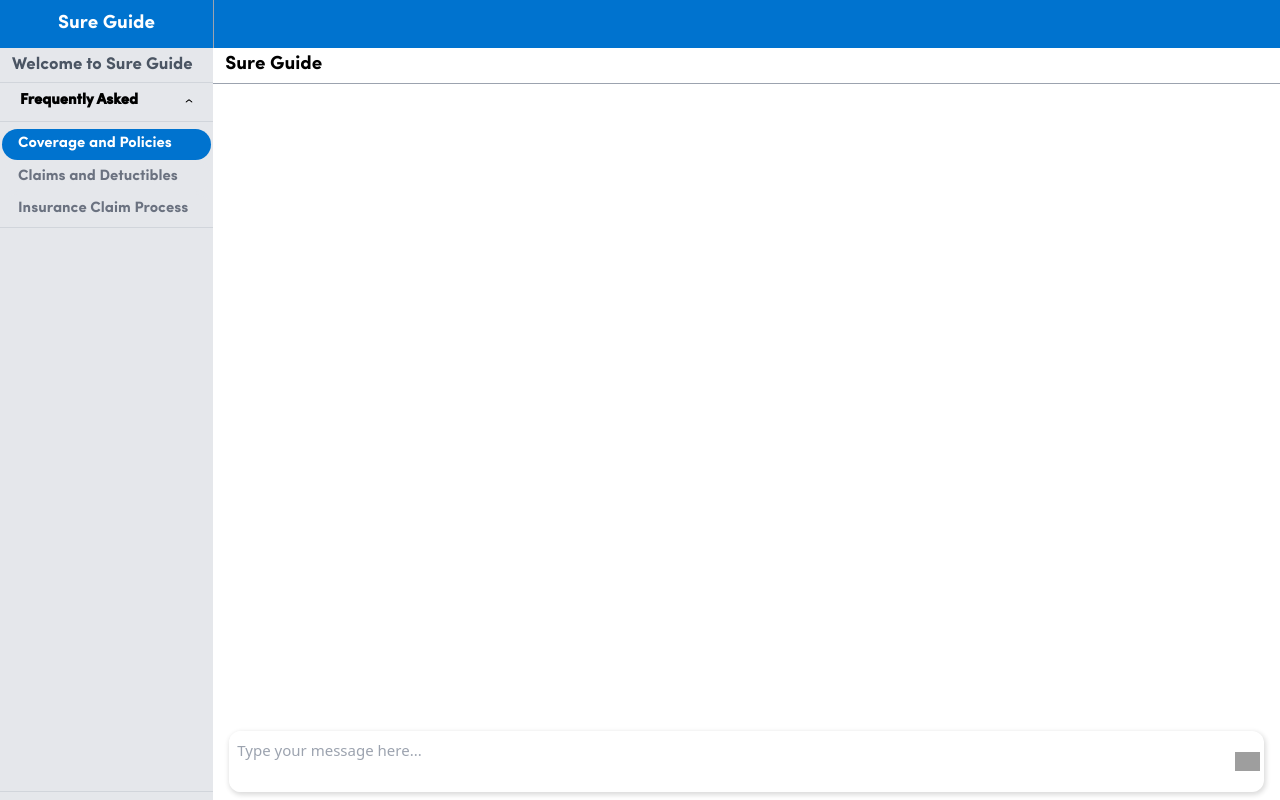
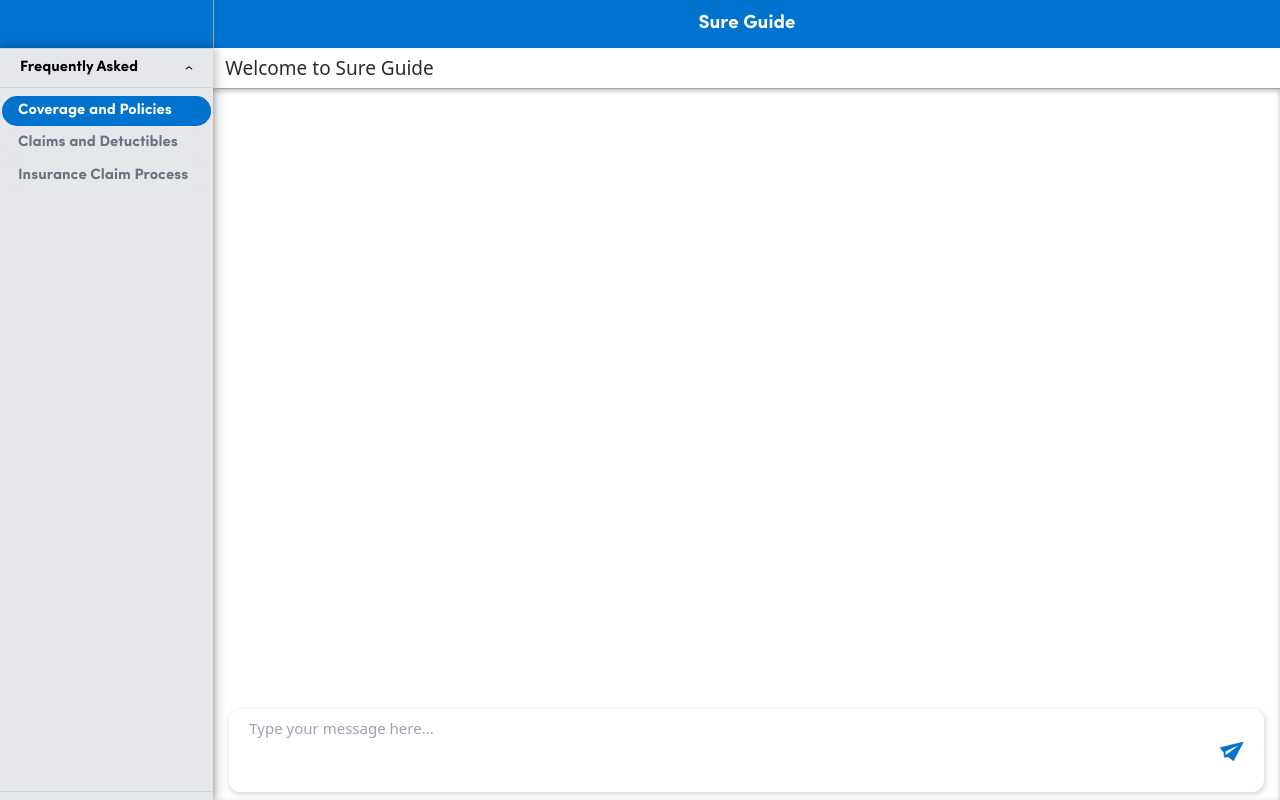
Before and after one commit to Stuka-Labs/SureguideFrontEnd, a Next.js app: page / in a window 1280 px wide. Built offline with nearby package versions, Linux system fonts and the light colour scheme; grey boxes are pictures that could not be loaded; a web font is replaced by a local one.

Commit message:
ui changes has been done

```diff
--- a/src/components/chatBox/Chatbox.css
+++ b/src/components/chatBox/Chatbox.css
@@ -1,5 +1,6 @@
 .loading {
-    margin-left: 1.1rem;
+    text-align: center;
+    margin-bottom: 20px;
   }
 
   .loading__dot {
@@ -7,7 +8,7 @@
     background-color: grey;
     display: inline-block;
     height: 10px;
-    margin: 10px;
+    margin: 4px;
     width: 10px;
     border-radius: 50%;
   }
--- a/src/components/chatBox/Chatbox.js
+++ b/src/components/chatBox/Chatbox.js
@@ -7,6 +7,9 @@ import videoCall from '../../../public/videocall.png'
 import voiceCall from '../../../public/call.png'
 import bot from '../../../public/bot.png'
 import "./Chatbox.css"
+import UserImg from "../../../public/user.png"
+
+const FetchUrl="http://34.204.8.155:8000/generate-response"
 
 export default function ChatBox()
 {
@@ -35,9 +38,9 @@ export default function ChatBox()
             {
                 doc: false,
                 staticData: {
-                    owner: 'John',
-                    sender: 'John',
-                    senderAvatar: 'https://i.pravatar.cc/150?img=56',
+                    owner: 'User',
+                    sender: 'User',
+                    senderAvatar: UserImg,
                     message: newMessage,
                     isOnline: true,
                 },
@@ -59,7 +62,7 @@ export default function ChatBox()
             redirect: 'follow'
         };
 
-        fetch(" http://34.204.8.155:8000/generate-response", requestOptions)
+        fetch(FetchUrl, requestOptions)
             .then(response => response.text())
             .then(result =>
             {
@@ -68,8 +71,8 @@ export default function ChatBox()
                     {
                         doc: false,
                         staticData: {
-                            owner: 'Jane',
-                            sender: 'Jane',
+                            owner: 'Zaid',
+                            sender: 'Zaid',
                             senderAvatar: bot,
                             message: JSON.parse(result).response,
                             isOnline: true,
@@ -87,15 +90,15 @@ export default function ChatBox()
 
     return (
         <>
-            <div className='h-[35px] flex justify-between items-center px-3 '>
-                <div className='text-[14px] font-sofia lg:text-[16px] xl:text-[19px] 2xl:text-[22px]'> Sure Guide</div>
+            <div className='h-[40px] flex justify-between items-center px-3 '>
+                <div className='text-[14px] lg:text-[16px] xl:text-[19px] 2xl:text-[22px] text-[#000000d4]'> Welcome to Sure Guide</div>
                 {/* <div className='flex   gap-2'>
                     <Image height={15} width={15} src={videoCall} />
                     <Image height={15} width={15} src={voiceCall} />
                 </div> */}
             </div>
 
-            <div className='border-t border-gray-400 h-[calc(100vh-(35px+48px))] flex flex-col justify-between'>
+            <div className='border-t border-gray-400 h-[calc(100vh-(40px+48px))] flex flex-col justify-between shadow-[inset_0px_2px_5px_0px_#00000040]'>
                 <div ref={messagesContainerRef} className='h-[calc(100%-(93px))] overflow-y-auto relative' >
                     {messages.map((message, index) => (
                         <MessageItem key={index} doc={message.doc} staticData={message.staticData} />
--- a/src/components/header/Header.js
+++ b/src/components/header/Header.js
@@ -36,8 +36,9 @@ function Header()
 
         </div>:
         <div className=' h-12 flex'>
-        <div className='w-[17.45%] flex items-center justify-center border-r-[.1px] border-gray-400 bg-[#0073cf] h-full text-white text-[14px] lg:text-[16px] xl:text-[19px] 2xl:text-[22px] font-medium font-sofia text-center'> Sure Guide</div>
+        <div className='w-[17.45%] flex items-center justify-center border-r-[.1px] border-gray-400 bg-[#0073cf] h-full text-white text-[14px] lg:text-[16px] xl:text-[19px] 2xl:text-[22px] font-medium font-sofia text-center'></div>
         <div className='flex items-center justify-center w-[87%] h-full bg-[#0073cf]'>
+            <div className='text-white text-[14px] lg:text-[16px] xl:text-[19px] 2xl:text-[22px] font-medium font-sofia text-center'>Sure Guide</div>
             {/* <input className='w-4/5 h-3/5 rounded-2xl'></input> */}
         </div>
 
--- a/src/components/inputBox/Inputbox.js
+++ b/src/components/inputBox/Inputbox.js
@@ -5,7 +5,7 @@ import Image from 'next/image';
 import smile from '../../../public/smile.png';
 import attach from '../../../public/attachment.png';
 import mic from '../../../public/mic.png';
-import send from '../../../public/send.png';
+import send from '../../../public/send2.png';
 import videocall from '../../../public/videocall.png';
 import './Inutbox.css'
 
@@ -36,17 +36,17 @@ const InputMessage = ({ onSubmit, isFetching }) => {
     <div className="rounded-xl shadow-[1px_2px_5px_1px_#00000024]">
       <div className="relative">
         <form onSubmit={handleSubmit} className=" flex flex-grow items-center">
-          <textarea
+          <textarea rows={3}
             value={message}
             onChange={handleInputChange}
             onKeyDown={handleKeyDown}
             placeholder="Type your message here..."
-            className="p-2 rounded-xl w-full outline-none text-gray-400 font-normal text-[10px] lg:text-[12px] xl:text-[15px] 2xl:text-[18px] resize-none"
+            className="p-2 px-5 rounded-xl w-full outline-none text-gray-400 font-normal text-[10px] lg:text-[12px] xl:text-[15px] 2xl:text-[18px] resize-none"
             style={{ whiteSpace: 'pre-wrap' }}
             disabled={isFetching} // Disable textarea if isFetching is true
           />
           {isFetching ? <div className="loader"></div> : <Image alt='Send Message'
-            className={`mr-1 cursor-pointer ${isFetching ? 'opacity-50' : ''} `}
+            className={`mr-5 cursor-pointer ${isFetching ? 'opacity-50' : ''} `}
             height={25}
             width={25}
             src={send}
--- a/src/components/sideNavbar/Sidenav.css
+++ b/src/components/sideNavbar/Sidenav.css
@@ -19,7 +19,7 @@
     position: absolute;
     height: 2px;
     width: 50%;
-    background: #121111;
+    background: #fff;
     border-radius: 9px;
     opacity: 1;
     left: 0;
@@ -60,6 +60,10 @@
     transform: rotate(45deg);
   }
 
+  #nav-icon3.open span{
+    background: #000;
+  }
+
   #nav-icon3.open span:nth-child(3) {
     -webkit-transform: rotate(-45deg);
     -moz-transform: rotate(-45deg);
--- a/src/components/sideNavbar/Sidenav.js
+++ b/src/components/sideNavbar/Sidenav.js
@@ -29,12 +29,12 @@ const Menu = ({ open, navs,onTabChange }) => {
 
     return (
         <nav
-            className={`flex  bg-gray-100 transform transition-transform duration-300 ease-in-out ${open ? 'translate-x-0' : '-translate-x-full'
-                } h-screen text-left p-8 absolute top-0 left-0  z-[50]`}
+            className={`flex w-[150px] bg-gray-100 transform transition-transform duration-300 ease-in-out ${open ? 'translate-x-0' : '-translate-x-full'
+                } h-screen text-left pt-12 absolute top-0 left-0  z-[50]`}
         >
 
             <div className='w-full'>
-                <div className='text-[12px] lg:text-[14px] xl:text-[17px] 2xl:text-[20px] text-gray-600 font-normal font-sofia  m-1 pl-2'>Welcome to Sure Guide</div>
+                {/* <div className='text-[12px] lg:text-[14px] xl:text-[17px] 2xl:text-[20px] text-gray-600 font-normal font-sofia  m-1 pl-2'>Welcome to Sure Guide</div> */}
                 <div className='bg-gray-300 h-[.5px] mb-2'></div>
 
                 {navs.map((nav, navIndex) => (
@@ -43,7 +43,7 @@ const Menu = ({ open, navs,onTabChange }) => {
                             className="cursor-pointer mb-2 flex items-center justify-between px-5"
                             onClick={() => handleToggleCollapse(navIndex)}
                         >
-                            <p className="font-semibold font-sofia  text-[10px] lg:text-[12px] xl:text-[15px] 2xl:text-[18px]  ">
+                            <p className="font-sofia  text-[10px] lg:text-[12px] xl:text-[15px] 2xl:text-[18px]  ">
                                 {nav.heading}
                             </p>
                             <Image
@@ -66,7 +66,7 @@ const Menu = ({ open, navs,onTabChange }) => {
                                         onClick={() => handleTabClick(navIndex, tabIndex)}
                                     >
                                         <p
-                                            className={`p-1 rounded-2xl pl-4  ${navIndex === activeTab.navIndex && tabIndex === activeTab.tabIndex
+                                            className={`p-1 pl-4  ${navIndex === activeTab.navIndex && tabIndex === activeTab.tabIndex
                                                 ? 'bg-[#0073cf] text-white'
                                                 : 'bg-gray-200 text-gray-500'
                                                 }`}
@@ -77,7 +77,7 @@ const Menu = ({ open, navs,onTabChange }) => {
                                 ))}
                             </div>
                         )}
-                        <div className='bg-gray-300 h-[.5px] mb-2'></div>
+                        {/* <div className='bg-gray-300 h-[.5px] mb-2'></div> */}
 
                     </div>
 
@@ -207,9 +207,9 @@ const SideNav = ({ navs }) => {
 
                 :
 
-                <div className="flex flex-col w-[20%] justify-between bg-gray-200 overflow-auto  ">
+                <div className="flex flex-col w-[20%] justify-between bg-gray-200 overflow-auto shadow-[2px_0px_10px_1px_#00000040] ">
                     <div className='w-full'>
-                        <div className='text-[12px] lg:text-[14px] xl:text-[17px] 2xl:text-[20px] text-gray-600 font-normal font-sofia m-1 pl-2'>Welcome to Sure Guide</div>
+                        {/* <div className='text-[12px] lg:text-[14px] xl:text-[17px] 2xl:text-[20px] text-gray-600 font-normal font-sofia m-1 pl-2'>Welcome to Sure Guide</div> */}
                         <div className='bg-gray-300 h-[.5px] mb-2'></div>
 
                         {navs.map((nav, navIndex) => (
@@ -218,7 +218,7 @@ const SideNav = ({ navs }) => {
                                     className="cursor-pointer mb-2 flex items-center justify-between px-5"
                                     onClick={() => handleToggleCollapse(navIndex)}
                                 >
-                                    <p className="font-semibold font-sofia text-[10px] lg:text-[12px] xl:text-[15px] 2xl:text-[18px]  ">
+                                    <p className="font-sofia text-[10px] lg:text-[12px] xl:text-[15px] 2xl:text-[18px]  ">
                                         {nav.heading}
                                     </p>
                                     <Image
@@ -252,7 +252,7 @@ const SideNav = ({ navs }) => {
                                         ))}
                                     </div>
                                 )}
-                                <div className='bg-gray-300 h-[.5px] mb-2'></div>
+                                {/* <div className='bg-gray-300 h-[.5px] mb-2'></div> */}
 
                             </div>
 
```
Also changed, not shown: src/components/msgItem/Messageitem.js (+6 -2 lines).
